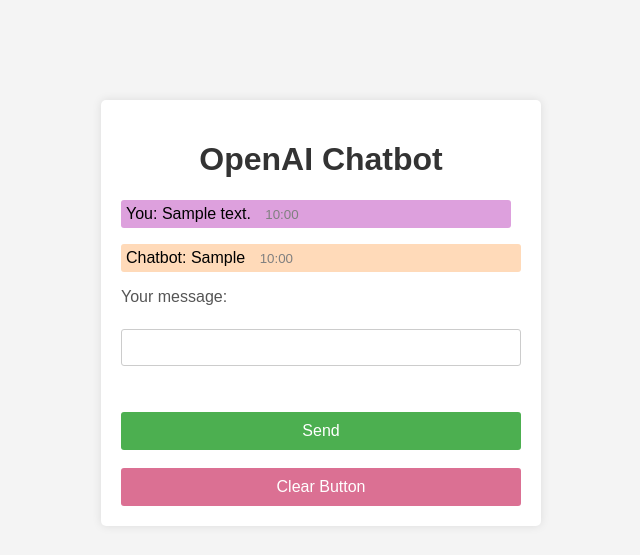
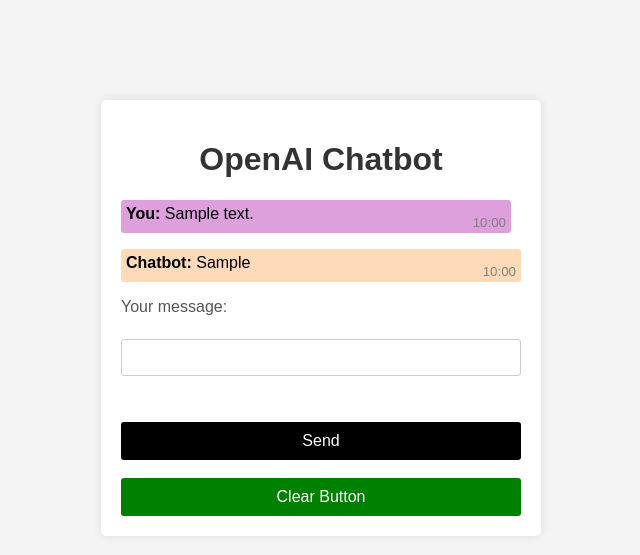
Before and after one commit to VaibhaviRautCG/Team-Beta-GenAI, a Flask app: page /simple_chatbot in a window 1280 px wide. Shown: the top 555 px of the page, without its empty margins (319-959 px from the left). Run offline with Flask 3, Linux system fonts and the light colour scheme; tables that the repository leaves empty hold one stand-in row (values such as "Sample post").

Commit message:
minor decorative canges

```diff
--- a/apps/static/css/main.css
+++ b/apps/static/css/main.css
@@ -12,6 +12,8 @@
 .user-block, .bot-block{
     border-radius: 3px;
     padding: 5px;
+    padding-bottom: 10px;
+    width: auto;
 }
 
 .user-block{
@@ -42,6 +44,8 @@
     font-size: smaller;
     color: grey; /* Light dim color for timestamp */
     margin-left: 10px;
+    float:right;
+    margin-top: 10px;
 }
 
 
@@ -89,7 +93,7 @@
 }
 
 .send-button, .clear-button {
-    background-color: #4caf50;
+    background-color: black;
     color: #fff;
     padding: 10px;
     border: none;
@@ -98,5 +102,5 @@
     font-size: 16px;
 }
 .clear-button{
-    background-color: palevioletred;
+    background-color: green;
 }
--- a/apps/templates/home/simple_chatbot.html
+++ b/apps/templates/home/simple_chatbot.html
@@ -6,14 +6,14 @@
     <div class="row">
         <div class="col-md-10 container">
             <h1>OpenAI Chatbot</h1>
-            <div id="myDiv">
+            <div id="chat-history">
                 {% for message in chat_history %}
-                    <p class="user-block icon"><i class="bi bi-person-fill"></i>You: {{ message.user_message }} <span class="timestamp">{{ message.timestamp.strftime('%H:%M') }}</span> </p>
-                    <p class="bot-block"><i class="bi bi-robot"></i>Chatbot: {{ message.bot_response }} <span class="timestamp">{{ message.timestamp.strftime('%H:%M') }}</span> </p>
+                    <p class="user-block icon"><i class="bi bi-person-fill"></i><b>You:</b> {{ message.user_message }} <span class="timestamp">{{ message.timestamp.strftime('%H:%M') }}</span> </p>
+                    <p class="bot-block"><i class="bi bi-robot"></i><b>Chatbot:</b> {{ message.bot_response | safe }} <span class="timestamp">{{ message.timestamp.strftime('%H:%M') }}</span> </p>
                 {% endfor %}
-        </div>
+             </div>
+
             <form method="post" onsubmit="clearTextBox()">
-                <!-- <div id="chat-history" onclick="clearChatHistory()"> -->
                 {{ form.csrf_token }}
                 <label for="user_message">Your message:</label><br>
                 {{ form.user_message(id="input", class="input-field", size=50) }}<br><br>
@@ -30,22 +30,6 @@
 {% block javascripts %}
 <script>
 
-    function checkInputs() {
-        const nameInput = document.getElementById("input");
-        const submitButton = document.querySelector(".send-button");
-
-        const nameValue = nameInput.value.trim();
-        const emailValue = emailInput.value.trim();
-
-        const isInputsValid = nameValue !== "" && emailValue !== "";
-
-        submitButton.disabled = !isInputsValid;
-
-        // Change button color based on validation
-        submitButton.style.backgroundColor = isInputsValid ? "#4caf50" : "#ccc";
-    }
-
-    document.getElementById("name").oninput = checkInputs;
 
 </script>
 {% endblock javascripts %}
```
